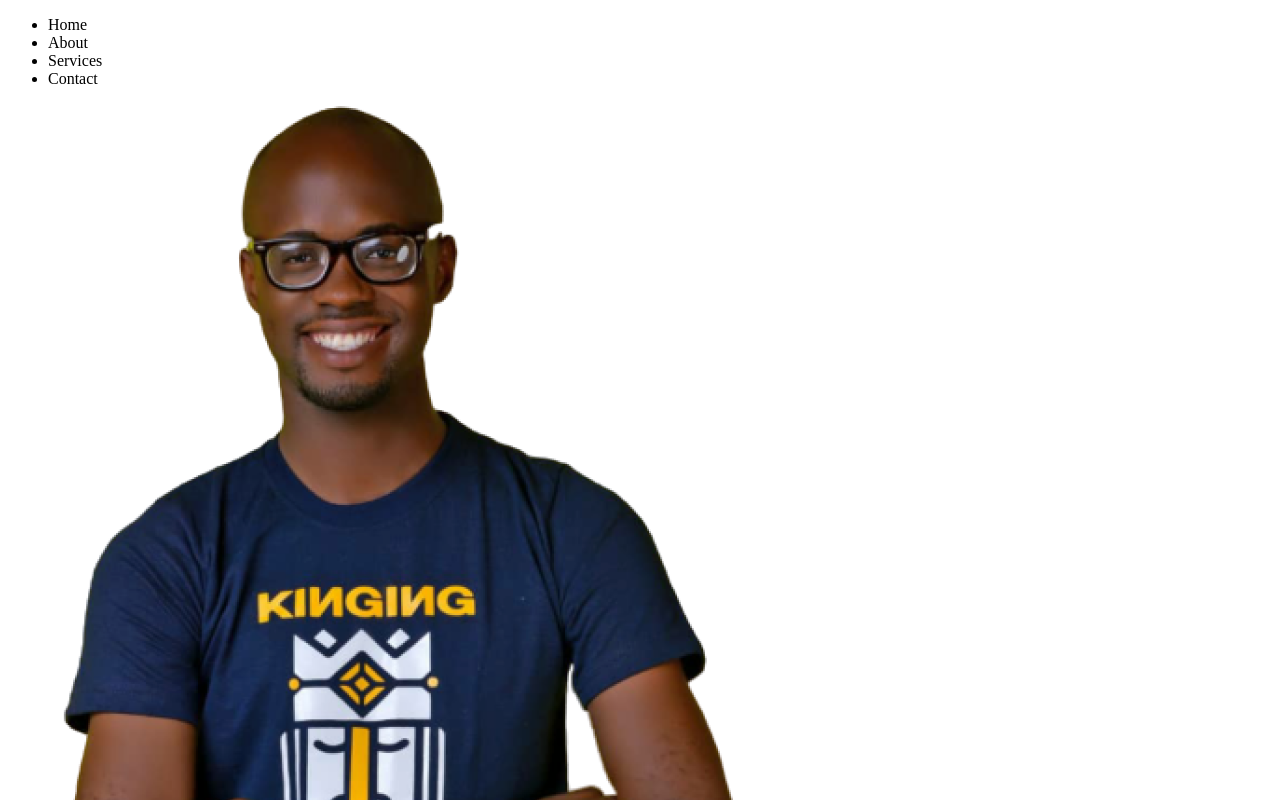
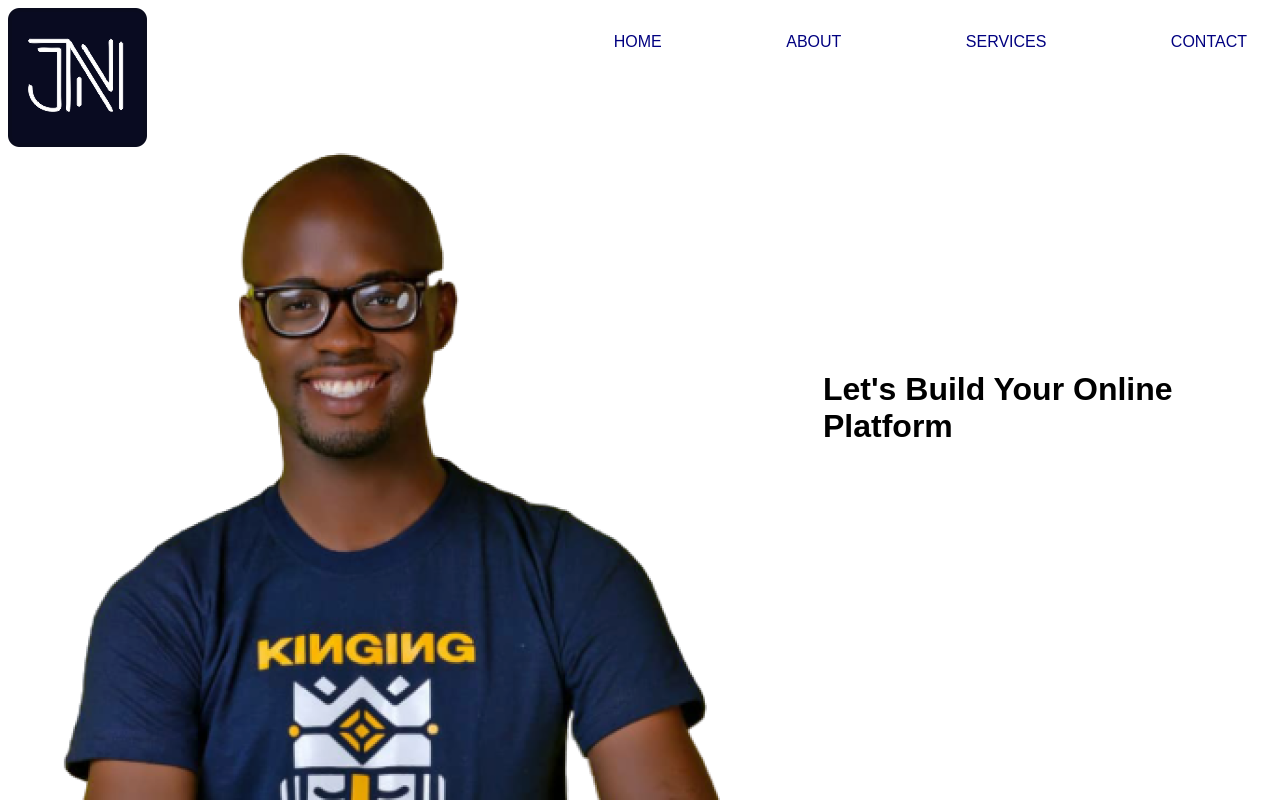
Before and after one commit to tnzewi007/htmlProject, a plain HTML site: page index.html in a window 1280 px wide. Shown: the top 800 px of the page. Drawn offline with Linux system fonts and the light colour scheme.

Commit message:
styled the about and nac section

```diff
--- a/index.html
+++ b/index.html
@@ -7,16 +7,21 @@
     <link rel="stylesheet" type="text/css" href="style.css">
 </head>
 <body>
-    <nav>
-        <ul>
-            <li>Home</li>
-            <li>About</li>
-            <li>Services</li>
-            <li>Contact</li>
-        </ul>
-    </nav>
+    <header>
+    <div id="container">
+        <img src="images/jn logo 2.png">
+         <nav>
+             <ul>
+                <a href="#"><li>Home</li></a>
+                <a href="#"><li>About</li></a>
+                <a href="#"><li>Services</li></a>
+                <a href="#"><li>Contact</li></a>
+            </ul>
+        </nav>
+    </div>
+    </header>
     <main>
-        <div>
+        <div class="displayimage">
             <img src="images/Screenshot_2019-05-26-22-06-01__1_-removebg-preview 1.png">
         </div>
         <div id="caption">
--- a/style.css
+++ b/style.css
@@ -1,8 +1,60 @@
+
+html{
+    font-family: Arial, Helvetica, sans-serif;
+}
+
 #about {
     background-color: #15233E;
+    margin-top: 0;
+}
+
+#about p  {
     color: #FFFFFF;
+    line-height: 30px;
+    text-align: center;
+    padding: 50px;
 }
+
+nav {
+    float: right;
+}
+
+nav ul {
+    margin: 0;
+    padding: 0;
+    list-style: none;
+}
+ nav li {
+     display: inline-block;
+     margin-left: 70px;
+     padding:  25px;
+ }
+
+
+ nav a {
+     text-decoration: none;
+     color: navy;
+     text-transform: uppercase;
+ }
+
+ nav a:hover {
+     color: black;
+ }
 
 #webDevelopment {
     background-color: #F7FDFF;
 }
+
+#caption {
+    position: absolute;
+    left: 823px;
+    top: 350px;
+}
+
+main {
+    margin-bottom: 0;
+}
+
+.displayimage img {
+    margin-bottom: 0;
+}
```
Also changed, not shown: images/business strategy 1.png, images/jn logo 2.png (added), images/jn logo one.png (added).
